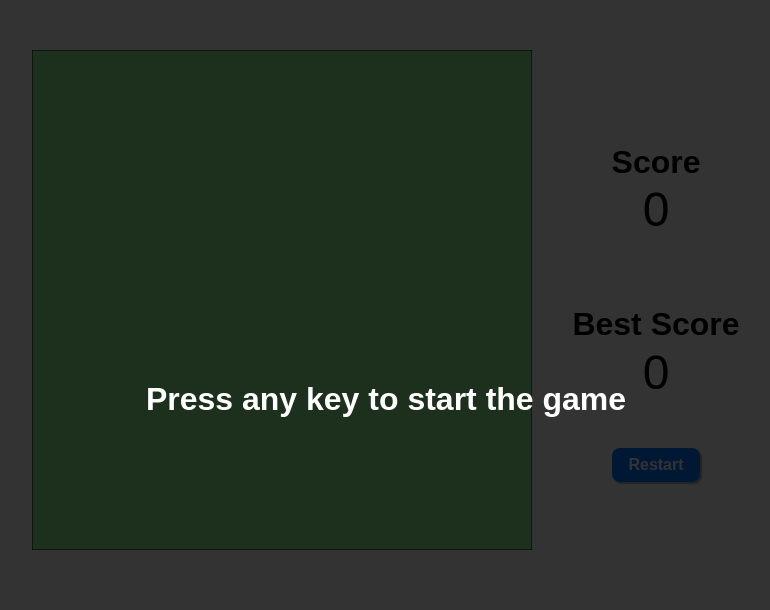
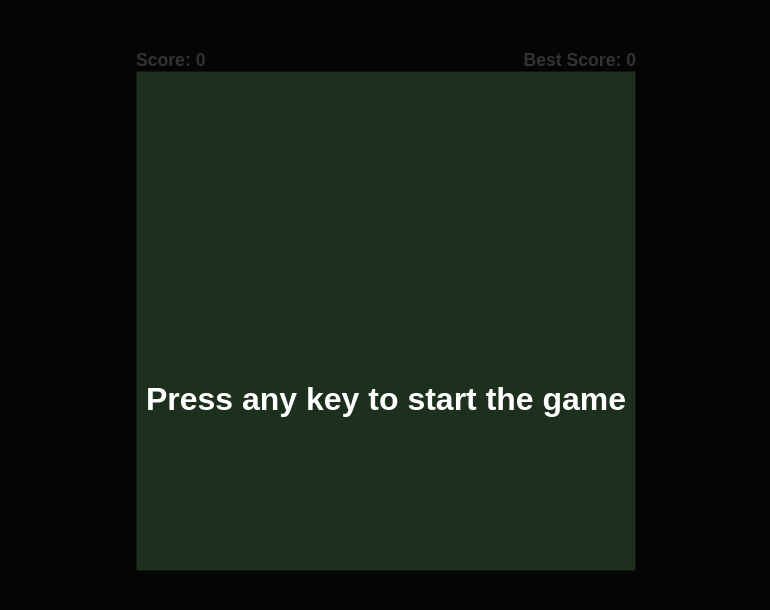
Before and after one commit to jugurthakcm/snake-game, a plain HTML site: page index.html in a window 1280 px wide. Shown: the whole page, without its empty margins (254-1024 px from the left). Drawn offline with Linux system fonts and the light colour scheme.

Commit message:
changed style of game

```diff
--- a/index.html
+++ b/index.html
@@ -8,20 +8,18 @@
   </head>
   <body>
     <div class="container">
+      <div class="game">
+        <div class="dashboard">
+          <div class="score current-score">
+            <span>Score: <span id="score-p">0</span></span>
+          </div>
+          <div class="score best-score">
+            <span>Best Score: <span id="bestScore-p">0</span></span>
+          </div>
+        </div>
+
         <div class="canvas">
           <canvas id="gameCanvas" width="500px" height="500px"></canvas>
-      </div>
-
-      <div class="dashboard">
-        <div class="score">
-          <h1>Score</h1>
-          <p id="score-p">0</p>
-        </div>
-        <div class="best-score">
-          <h1>Best Score</h1>
-          <p id="bestScore-p">0</p>
-        </div>
-        <button class="restart-btn" onclick="restartGame()">Restart</button>
         </div>
       </div>
 
@@ -33,6 +31,7 @@
       <div class="start-game">
         <h1>Press any key to start the game</h1>
       </div>
+    </div>
   </body>
   <script src="./app.js"></script>
 </html>
--- a/styles.css
+++ b/styles.css
@@ -1,29 +1,35 @@
 body {
   overflow: hidden;
   font-family: sans-serif;
+  background-color: rgb(24, 26, 27);
+  color: white;
 }
 
 .container {
   display: flex;
+  flex-direction: column;
   justify-content: center;
   align-items: center;
   margin-top: 50px;
+}
+
+.game {
+  width: 500px;
 }
 
 .canvas {
   margin-right: 20px;
 }
 
-.dashboard {
-  margin-left: 20px;
-}
-
 .dashboard,
 .score,
 .best-score {
   display: flex;
-  flex-direction: column;
   align-items: center;
+  justify-content: space-between;
+
+  font-size: 1.1rem;
+  font-weight: bold;
 }
 
 .dashboard p {
@@ -46,7 +52,7 @@ body {
   top: 50%;
   left: 50%;
   transform: translate(-50%, -50%);
-  background-color: white;
+  background-color: rgb(24, 26, 27);
   /* width: 300px;
   height: 120px; */
   display: flex;
```
Lines whose indentation alone changed are shown as unchanged.
